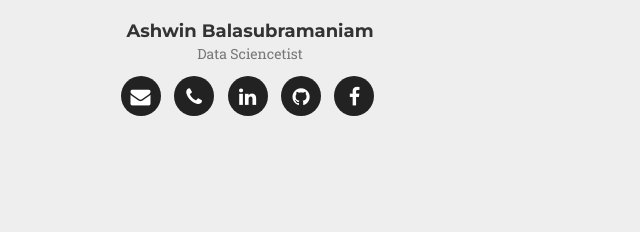
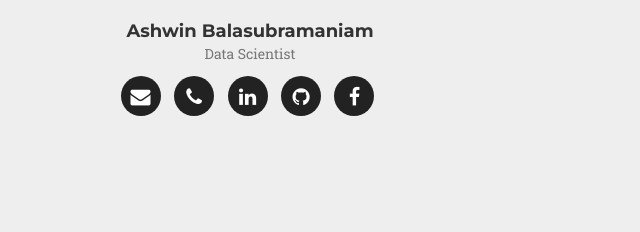
Before and after one commit to ashwinram472/ashwinram472.github.io, a website: page index.html in a window 1280 px wide. Shown: the part 6410-6642 px from the top of the page, 0-640 px from the left. Drawn offline with nearby package versions, Linux system fonts and the light colour scheme; a web font is replaced by a local one.

Commit message:
Update index.html

```diff
--- a/index.html
+++ b/index.html
@@ -599,7 +599,7 @@
                     <div class="team-member">
                         <img src="img/team/me.jpg" class="img-responsive img-circle" alt="">
                         <h4>Ashwin Balasubramaniam</h4>
-                        <p class="text-muted">Data Sciencetist</p>
+                        <p class="text-muted">Data Scientist</p>
                         <ul class="list-inline social-buttons">
                             <li>
                                 <a href="mailto:abalasu4@ncsu.edu">
```
